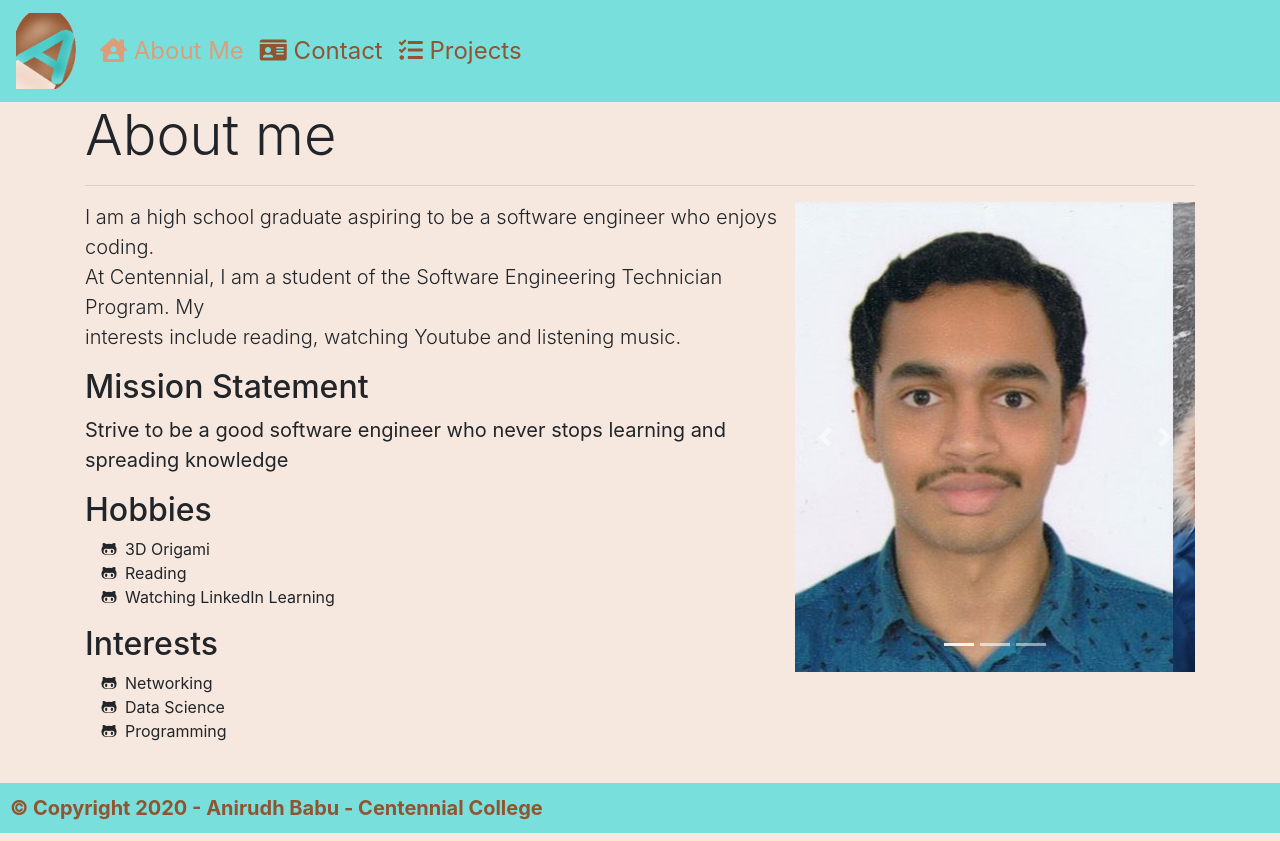
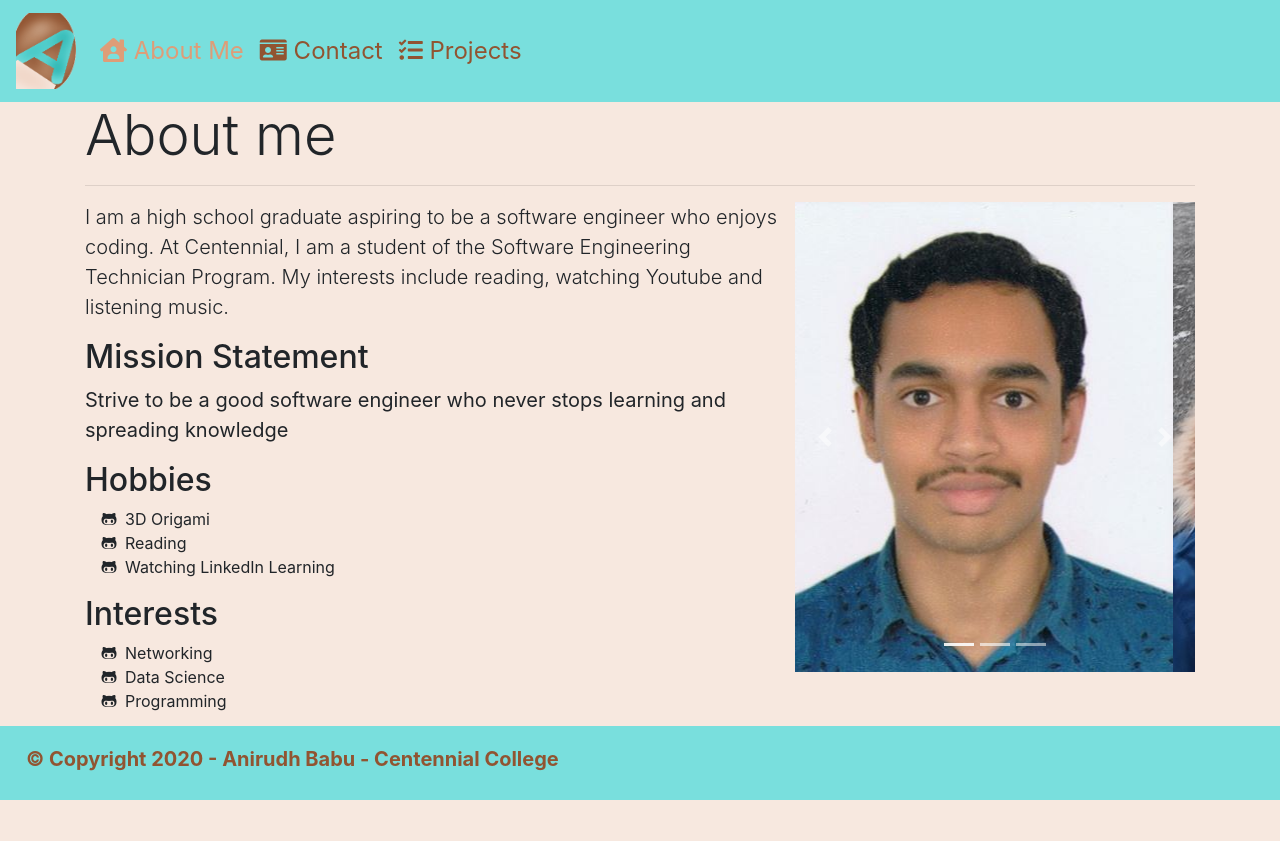
Before and after one commit to AnirudhBabu/Basic-Portfolio, a website: page index.html in a window 1280 px wide. After the commit the page ends 808 px from the top, so only its background shows below. Drawn offline with nearby package versions, Linux system fonts and the light colour scheme.

Commit message:
Text injection in index.html done with Ajax

```diff
--- a/Contents/app.css
+++ b/Contents/app.css
@@ -26,8 +26,7 @@ body{
 .navbar-custom .nav-item:hover .nav-link {
     color: #DE9D78;
 }
-h5{
-    background-color: #79DFDD;
+.navbar h5{
     color:#915431;
     line-height: 50px;
     padding-left: 10px;
@@ -38,3 +37,6 @@ figure{
     width: 30%;
     float: right;
 }
+main{
+    margin-bottom: 55px;
+}
--- a/Scripts/app.js
+++ b/Scripts/app.js
@@ -1,32 +1,87 @@
 /* Author: Anirudh Babu
-   Date  : 28/06/2020
+   Student no.: 301105250
+   Date  : 27/07/2020
+   Website name: index.html
    Description: This script injects all text seen on the html page
 */
+"use strict";
 (function(){
-    let title = document.querySelector("title").innerText;
-    function AboutMeText()
+    function highlightActiveLink()
     {
-        let pString =
-        `I am a high school graduate aspiring to be a software engineer who enjoys coding.
-         At Centennial, I am a student of the Software Engineering Technician Program. My
-         interests include reading, watching Youtube and listening music. `;
-        let missionStatement =
-        `   Strive to be a good software engineer who never stops learning and spreading knowledge`;
-        document.getElementsByTagName("h1")[0].innerText = "About me";
-        document.getElementsByTagName("h2")[0].innerText = "Mission Statement";
-        document.getElementsByTagName("p")[0].innerText = pString;
-        document.getElementsByTagName("blockquote")[0].innerText = missionStatement;
-        document.getElementsByTagName("h2")[1].innerText = "Hobbies";
-        document.getElementsByClassName("fa-ul")[0].innerHTML =
-        `<li><i class="fa-li fab fa-github-alt"></i> 3D Origami</li>
-        <li><i class="fa-li fab fa-github-alt"></i> Reading</li>
-        <li><i class="fa-li fab fa-github-alt"></i> Watching LinkedIn Learning</li>`;
-        document.getElementsByTagName("h2")[2].innerText = "Interests";
-        document.getElementsByClassName("fa-ul")[1].innerHTML =
-        `<li><i class="fa-li fab fa-github-alt"></i> Networking</li>
-        <li><i class="fa-li fab fa-github-alt"></i> Data Science</li>
-        <li><i class="fa-li fab fa-github-alt"></i> Programming</li>`;
-        document.getElementsByTagName("h5")[0].innerHTML = "&copy; Copyright 2020 - Anirudh Babu - Centennial College";
+        let navAnchors = document.querySelectorAll("li a");
+
+        for (const anchor of navAnchors)
+        {
+            console.log(document.title);
+            if(document.title === "About me")
+            {
+                if(anchor.getAttribute("href") === "index.html")
+                {
+                    anchor.parentElement.className = "nav-item active";
+                }
+            }
+            else
+            {
+                let toBeCompared = document.title.toLowerCase() + ".html";
+                if(anchor.getAttribute("href") === toBeCompared)
+                {
+                    anchor.parentElement.className = "nav-item active";
+                }
+            }
+        }
+    }
+
+    function setContent()
+    {
+        highlightActiveLink();
+        switch (document.title) {
+            case "About me":
+                AboutMeContent();
+                break;
+            case "Contact":
+                ContactText();
+                break;
+            case "Projects":
+                ProjectsText();
+                break;
+            default:
+                break;
+        }
+        loadFooter();
+
+    }
+    function AboutMeContent()
+    {
+        // step 1 - creates the XHR object
+        let XHR = new XMLHttpRequest();
+
+        // step 2 - sets the type of the message to be read as JSON
+        XHR.responseType = 'json';
+
+        // step 3 - configures the message
+        XHR.open("GET", "./Scripts/paragraphs.json");
+
+        // step 4 - Executes the request
+        XHR.send();
+
+        XHR.addEventListener("readystatechange", function(){
+            if((XHR.readyState === 4) && (XHR.status === 200))
+            {
+                //stores the JSON content of the AboutMe object
+                let aboutMeContent = XHR.response.AboutMe;
+
+                //sets values from the read JSON appropriately
+                document.getElementsByTagName("h1")[0].innerText = aboutMeContent.heading;
+                document.getElementsByTagName("h2")[0].innerText = aboutMeContent.missionHeading;
+                document.getElementsByTagName("p")[0].innerText = aboutMeContent.introText;
+                document.getElementsByTagName("blockquote")[0].innerText = aboutMeContent.missionStatement;
+                document.getElementsByTagName("h2")[1].innerText = aboutMeContent.hobbiesHeading;
+                document.getElementsByClassName("fa-ul")[0].innerHTML = aboutMeContent.hobbies;
+                document.getElementsByTagName("h2")[2].innerText = aboutMeContent.interestsHeading;
+                document.getElementsByClassName("fa-ul")[1].innerHTML = aboutMeContent.interests;
+            }
+        });
+
     }
     function ContactText()
     {
@@ -67,24 +122,60 @@
         document.getElementsByTagName("p")[2].innerText = project3String;
         document.getElementsByTagName("h5")[0].innerHTML = "&copy; Copyright 2020 - Anirudh Babu - Centennial College";
     }
-    switch (title) {
-        case "About me":
-            window.addEventListener("load", AboutMeText);
-            break;
-        case "Contact":
-            window.addEventListener("load", ContactText);
-            break;
-        case "Projects":
-            window.addEventListener("load", ProjectsText);
-            break;
-        default:
-            break;
+    function loadHeader()
+    {
+        console.info("Header is on the way...");
+
+        // step 1 - creates the XHR object
+        let XHR = new XMLHttpRequest();
+
+        // step 2 - configures the message
+        XHR.open("GET", "./Views/partials/header.html");
+
+        // step 3 - Executes the request
+        XHR.send();
+
+        XHR.addEventListener("readystatechange", function(){
+            if((XHR.readyState === 4) && (XHR.status === 200))
+            {
+                let header = document.getElementsByTagName("header")[0];
+
+                let headerData = XHR.responseText;
+
+                header.innerHTML = headerData;
+
+                setContent();
+            }
+        });
     }
+    function loadFooter()
+    {
+        console.info("Footer is on the way...");
 
-    /*$(function () {
-        $('[data-toggle="popover"]').popover()
-      })*/
+        // step 1 - creates the XHR object
+        let XHR = new XMLHttpRequest();
 
+        // step 2 - configures the message
+        XHR.open("GET", "./Views/partials/footer.html");
 
+        // step 3 - Executes the request
+        XHR.send();
+
+        XHR.addEventListener("readystatechange", function(){
+            if((XHR.readyState === 4) && (XHR.status === 200))
+            {
+                let footer = document.getElementsByTagName("footer")[0];
+
+                let footerData = XHR.responseText;
+
+                footer.innerHTML = footerData;
+            }
+        });
+    }
+    function Start()
+    {
+        loadHeader();
+    }
+    window.addEventListener("load", Start);
 
 })();
--- /dev/null
+++ b/Scripts/paragraphs.json
@@ -0,0 +1,17 @@
+{
+    "AboutMe":
+    {
+        "heading": "About me",
+        "introText": "I am a high school graduate aspiring to be a software engineer who enjoys coding. At Centennial, I am a student of the Software Engineering Technician Program. My interests include reading, watching Youtube and listening music.",
+        "missionHeading": "Mission Statement",
+        "missionStatement": "Strive to be a good software engineer who never stops learning and spreading knowledge",
+        "hobbiesHeading": "Hobbies",
+        "hobbies": "<li><i class=\"fa-li fab fa-github-alt\"></i> 3D Origami</li>        <li><i class=\"fa-li fab fa-github-alt\"></i> Reading</li>        <li><i class=\"fa-li fab fa-github-alt\"></i> Watching LinkedIn Learning</li>",
+        "interestsHeading": "Interests",
+        "interests": "<li><i class=\"fa-li fab fa-github-alt\"></i> Networking</li>        <li><i class=\"fa-li fab fa-github-alt\"></i> Data Science</li>        <li><i class=\"fa-li fab fa-github-alt\"></i> Programming</li>"
+    },
+    "Contact":
+    {
+
+    }
+}
--- /dev/null
+++ b/Views/partials/footer.html
@@ -0,0 +1,3 @@
+<nav class="navbar fixed-bottom nav-footer" style="background-color: #79DFDD;">
+    <h5>&copy; Copyright 2020 - Anirudh Babu - Centennial College</h5>
+</nav>
--- /dev/null
+++ b/Views/partials/header.html
@@ -0,0 +1,21 @@
+<nav class="navbar navbar-expand-lg navbar-custom">
+    <a class="navbar-brand" href="#">
+      <img src="Assets/logo.png" width="60" height="76" class="d-inline-block align-top" alt="logo" loading="lazy">
+    </a>
+    <button class="navbar-toggler" type="button" data-toggle="collapse" data-target="#navbarSupportedContent" aria-controls="navbarSupportedContent" aria-expanded="false" aria-label="Toggle navigation">
+      <span class="navbar-toggler-icon"></span>
+    </button>
+    <div class="collapse navbar-collapse" id="navbarSupportedContent">
+      <ul class="navbar-nav mr-auto">
+        <li class="nav-item">
+          <a class="nav-link" href="index.html"><i class="fas fa-house-user"></i> About Me <span class="sr-only">(current)</span></a>
+        </li>
+        <li class="nav-item">
+          <a class="nav-link" href="contact.html"><i class="fas fa-id-card"></i> Contact </a>
+        </li>
+        <li class="nav-item">
+          <a class="nav-link" href="projects.html"><i class="fas fa-tasks"></i> Projects </a>
+        </li>
+      </ul>
+    </div>
+  </nav>
--- a/index.html
+++ b/index.html
@@ -10,27 +10,6 @@
   </head>
   <body>
     <header>
-      <nav class="navbar navbar-expand-lg navbar-custom">
-        <a class="navbar-brand" href="#">
-          <img src="Assets/logo.png" width="60" height="76" class="d-inline-block align-top" alt="logo" loading="lazy">
-        </a>
-        <button class="navbar-toggler" type="button" data-toggle="collapse" data-target="#navbarSupportedContent" aria-controls="navbarSupportedContent" aria-expanded="false" aria-label="Toggle navigation">
-          <span class="navbar-toggler-icon"></span>
-        </button>
-        <div class="collapse navbar-collapse" id="navbarSupportedContent">
-          <ul class="navbar-nav mr-auto">
-            <li class="nav-item active">
-              <a class="nav-link" href="index.html"><i class="fas fa-house-user"></i> About Me <span class="sr-only">(current)</span></a>
-            </li>
-            <li class="nav-item">
-              <a class="nav-link" href="contact.html"><i class="fas fa-id-card"></i> Contact </a>
-            </li>
-            <li class="nav-item">
-              <a class="nav-link" href="projects.html"><i class="fas fa-tasks"></i> Projects </a>
-            </li>
-          </ul>
-        </div>
-      </nav>
     </header>
     <main>
       <div class="container">
@@ -73,7 +52,6 @@
       </div>
     </main>
     <footer>
-      <h5></h5>
     </footer>
     <script src="./node_modules/popper.js/dist/popper.js"></script>
     <script src="./node_modules/jquery/dist/jquery.min.js"></script>
--- a/package.json
+++ b/package.json
@@ -1,7 +1,7 @@
 {
-  "name": "assignment2",
+  "name": "assignment3",
   "version": "1.0.0",
-  "description": "assignment 2 works",
+  "description": "assignment 3 works",
   "main": "index.js",
   "license": "MIT",
   "dependencies": {
```
Also changed, not shown: projects.html (+0 -21 lines).
